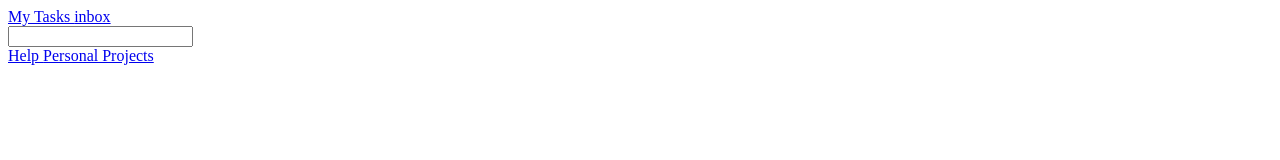
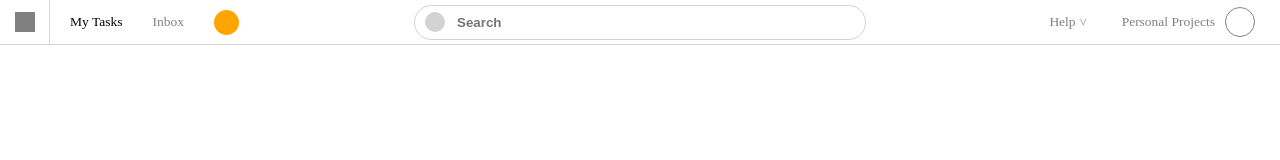
Before and after one commit to nathanaelreges/quero_tasks2, a plain HTML site: page index.html in a window 1280 px wide. Drawn offline with Linux system fonts and the light colour scheme.

Commit message:
header styled

```diff
--- a/index.html
+++ b/index.html
@@ -5,40 +5,40 @@
    <meta name="viewport" content="width=device-width, initial-scale=1.0">
    <meta http-equiv="X-UA-Compatible" content="ie=edge">
    <title>Quero_Tasks</title>
-   <link rel="stylesheet" href="/styles.css">
+   <link rel="stylesheet" href="styles.css">
 </head>
 <body>
    <header class="header">
       <div class="header__left">
-         <a href="#" class="header__menu">
-            <i class="header__menu-icon"></i>
-         </a>
+         <div href="#" class="header__menu">
+            <a href="#" class="header__menu-link"></a>
+         </div>
          <a href="#" class="header__mytasks">
             My Tasks
          </a>
          <a href="#" class="header__inbox">
-            inbox
+            <span>Inbox</span>
          </a>
-         <a href="#" class="header__plus">
-            <i class="header__plus-icon"></i>
-         </a>
+         <a href="#" class="header__plus"></a>
       </div>
       <div class="header__middle">
          <form class="header__form" action="#" method="GET" onsubmit="return false" role="search">
-            <i class="header__lens-icon"></i>
-            <input class="header__input" type="text"/>
+            <div class="header__lens-icon"></div>
+            <input class="header__input" type="text" placeholder="Search"/>
          </form>
       </div>
       <div class="header__right">
          <a href="#" class="header__help">
             Help
-            <i class="header__arrow"></i>
+            <span class="header__arrow">></span>
          </a>
-         <a href="#" class="header__help">
+         <a href="#" class="header__projects">
             Personal Projects
-            <i class="header__user-img"></i>
+
          </a>
+         <div class="header__user-img"></div>
       </div>
    </header>
+   <main></main>
 </body>
 </html>
--- a/styles.css
+++ b/styles.css
@@ -0,0 +1,145 @@
+html {
+   font-size: 13.5px;
+   font-weight: 500;
+}
+
+body {
+   margin: 0;
+   text-rendering: optimizeLegibility;
+}
+
+* {
+   box-sizing: border-box;
+}
+
+
+
+
+.header {
+   height: 45px;
+   display: flex;
+   border-bottom: 1px solid lightgray;
+}
+
+   .header__left {
+      flex-grow: 1;
+      flex-basis: 10%;
+      display: flex;
+      align-items: center
+   }
+
+      .header__menu {
+         width: 50px;
+         border-right: 1px solid lightgray;
+         align-self: stretch;
+         margin-right: 20px;
+         display: flex;
+         align-items: center;
+         justify-content: center;
+      }
+         .header__menu-link {
+            background-color: grey;
+            display: inline-block;
+            width: 20px;
+            height: 20px;
+         }
+      /**/
+
+      .header__mytasks {
+         margin-right: 30px;
+         text-decoration: none;
+         color: black;
+      }
+
+      .header__inbox {
+         margin-right: 30px;
+         text-decoration: none;
+         color: grey;
+      }
+
+      .header__plus {
+         background-color: orange;
+         height: 25px;
+         width: 25px;
+         border-radius: 100%;
+      }
+   /**/
+
+   .header__middle {
+      flex-grow: 1;
+      flex-basis: 10%;
+      display: flex;
+      justify-content: center;
+      align-items: center;
+   }
+
+      .header__form{
+         border: 1px solid lightgray;
+         border-radius: 20px;
+         padding: 0px 10px 0px 10px;
+         height: 35px;
+         display: flex;
+         align-items: center;
+      }
+
+         .header__lens-icon{
+            display: inline-block;
+            width: 20px;
+            height: 20px;
+            background-color: lightgray;
+            margin-right: 10px;
+            border-radius: 100%
+         }
+
+         .header__input{
+            outline: none;
+            border: none;
+            width: 400px;
+            font-weight: 600;
+         }
+
+      /**/
+
+   /**/
+
+
+   .header__right {
+      flex-grow: 1;
+      flex-basis: 10%;
+      display: flex;
+      justify-content: flex-end;
+      align-items: center;
+   }
+
+      .header__help {
+         margin-right: 35px;
+         text-decoration: none;
+         color: gray;
+      }
+
+         .header__arrow {
+            transform: rotate(90deg);
+            display: inline-block;
+         }
+
+      /**/
+
+      .header__projects {
+         margin-right: 15px;
+         text-decoration: none;
+         color: gray;
+         margin-right: 10px;
+      }
+
+      .header__user-img {
+         border: 1px solid gray;
+         background-color: white;
+         height: 30px;
+         width: 30px;
+         border-radius: 100%;
+         margin-right: 25px;
+      }
+
+   /**/
+
+/**/
```
